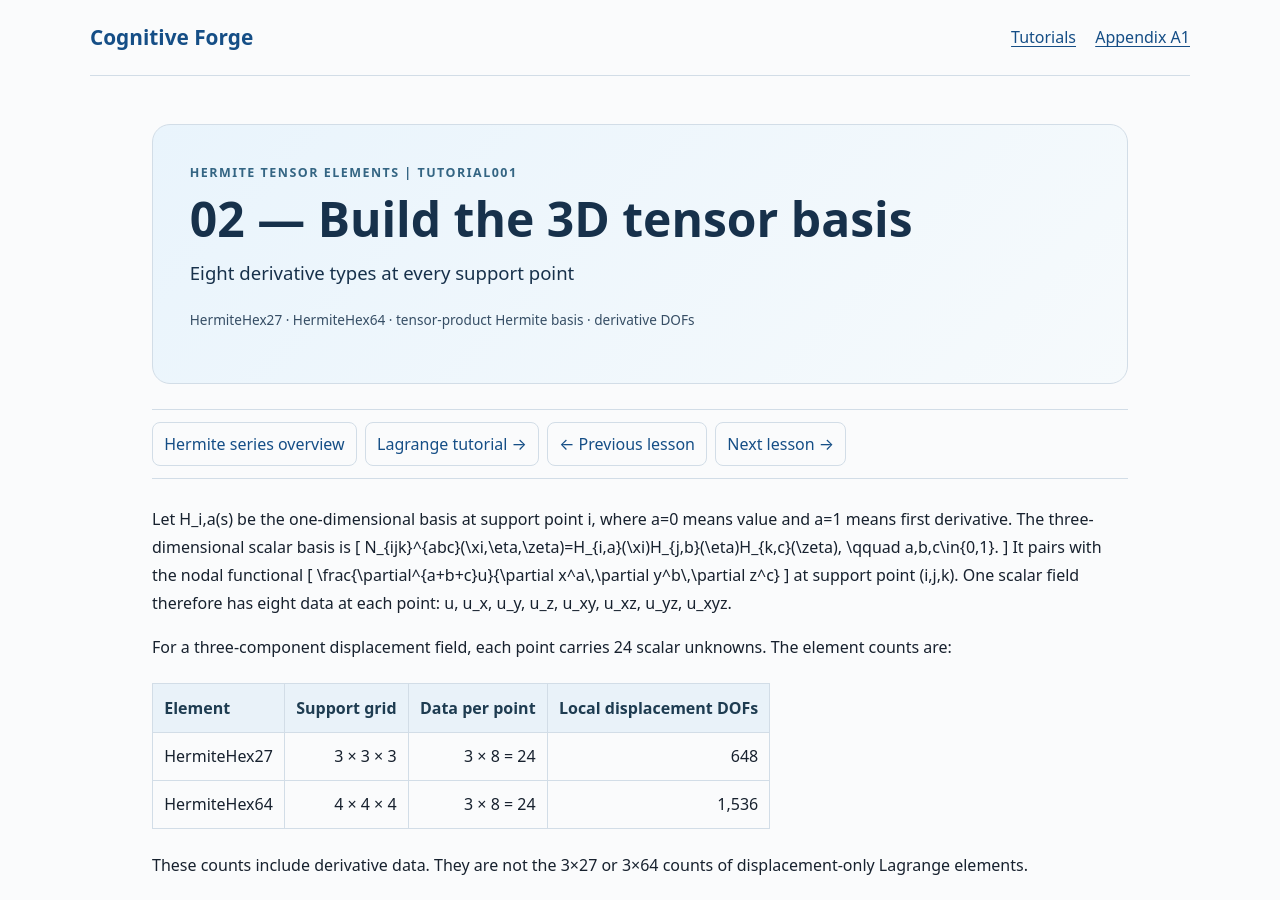
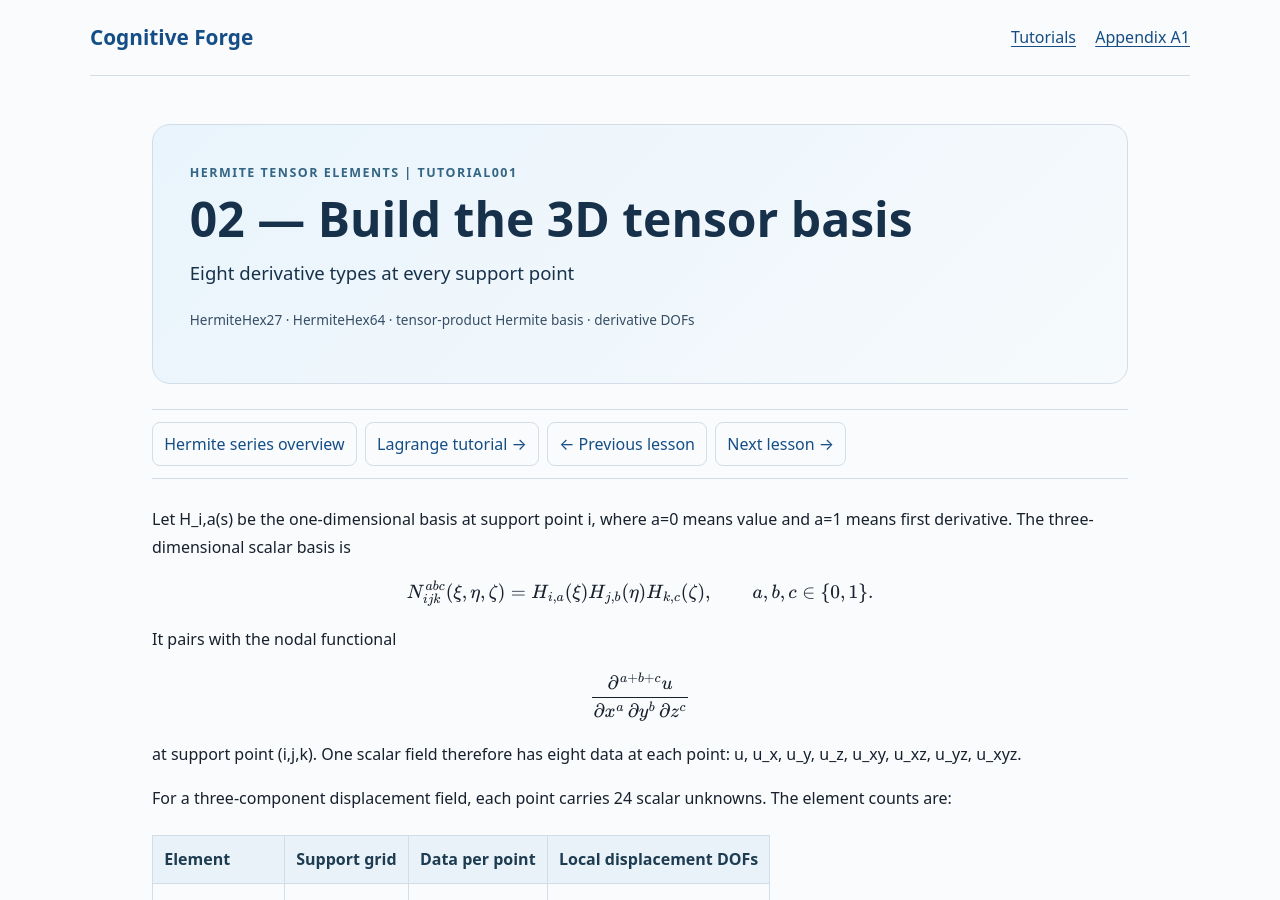
Before and after one commit to cognitiveforge630/cognitiveforge.github.io, a Jekyll site: the page built from tutorials/hermite/tutorial001/02-tensor-product-dofs.md, in a window 1280 px wide and 900 px high. Built offline with Jekyll 4.4.1, drawn with Linux system fonts in a browser that asks for light colours.

Commit message:
Fix MathJax display formulas in Hermite tutorial 02-tensor-product-dofs.md

```diff
--- a/tutorials/hermite/tutorial001/02-tensor-product-dofs.md
+++ b/tutorials/hermite/tutorial001/02-tensor-product-dofs.md
@@ -10,14 +10,24 @@ next_lesson: /tutorials/hermite/tutorial001/03-physical-derivatives/
 comments: true
 ---
 Let H_i,a(s) be the one-dimensional basis at support point i, where a=0 means value and a=1 means first derivative. The three-dimensional scalar basis is
+
+<div class="hs-equation">
 \[
 N_{ijk}^{abc}(\xi,\eta,\zeta)=H_{i,a}(\xi)H_{j,b}(\eta)H_{k,c}(\zeta),
 \qquad a,b,c\in\{0,1\}.
+
 \]
+</div>
+
 It pairs with the nodal functional
+
+<div class="hs-equation">
 \[
 \frac{\partial^{a+b+c}u}{\partial x^a\,\partial y^b\,\partial z^c}
+
 \]
+</div>
+
 at support point (i,j,k). One scalar field therefore has eight data at each point:
 u, u_x, u_y, u_z, u_xy, u_xz, u_yz, u_xyz.
 
```
